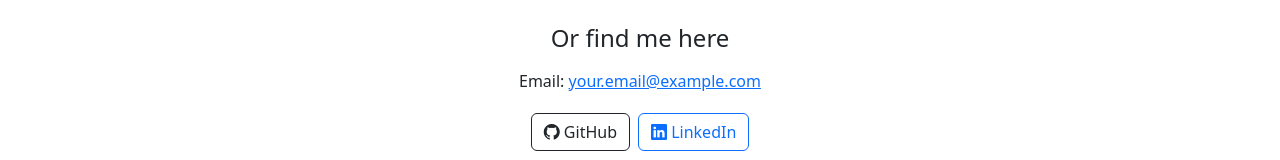
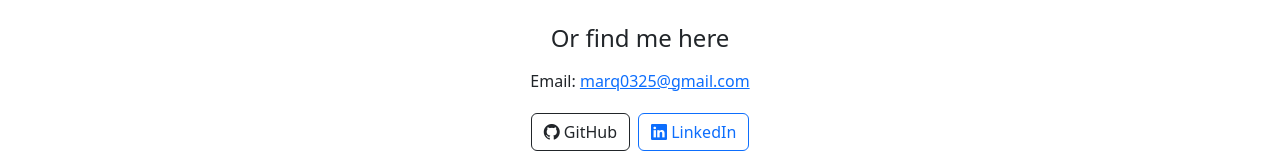
Before and after one commit to miamarquez1/personalportfolio, a React (Vite) app: page /#/contact in a window 1280 px wide. Shown: the part 637-797 px from the top of the page. Built offline with nearby package versions, Linux system fonts and the light colour scheme.

Commit message:
Update Contact.jsx

```diff
--- a/src/pages/Contact.jsx
+++ b/src/pages/Contact.jsx
@@ -150,7 +150,7 @@ function Contact() {
           <p>
             Email:{' '}
             {/* --- TODO: Replace with your actual email --- */}
-            <a href="mailto:your.email@example.com">your.email@example.com</a>
+            <a href="mailto:marq0325@gmail.com">marq0325@gmail.com</a>
           </p>
           <div>
             <a
```
